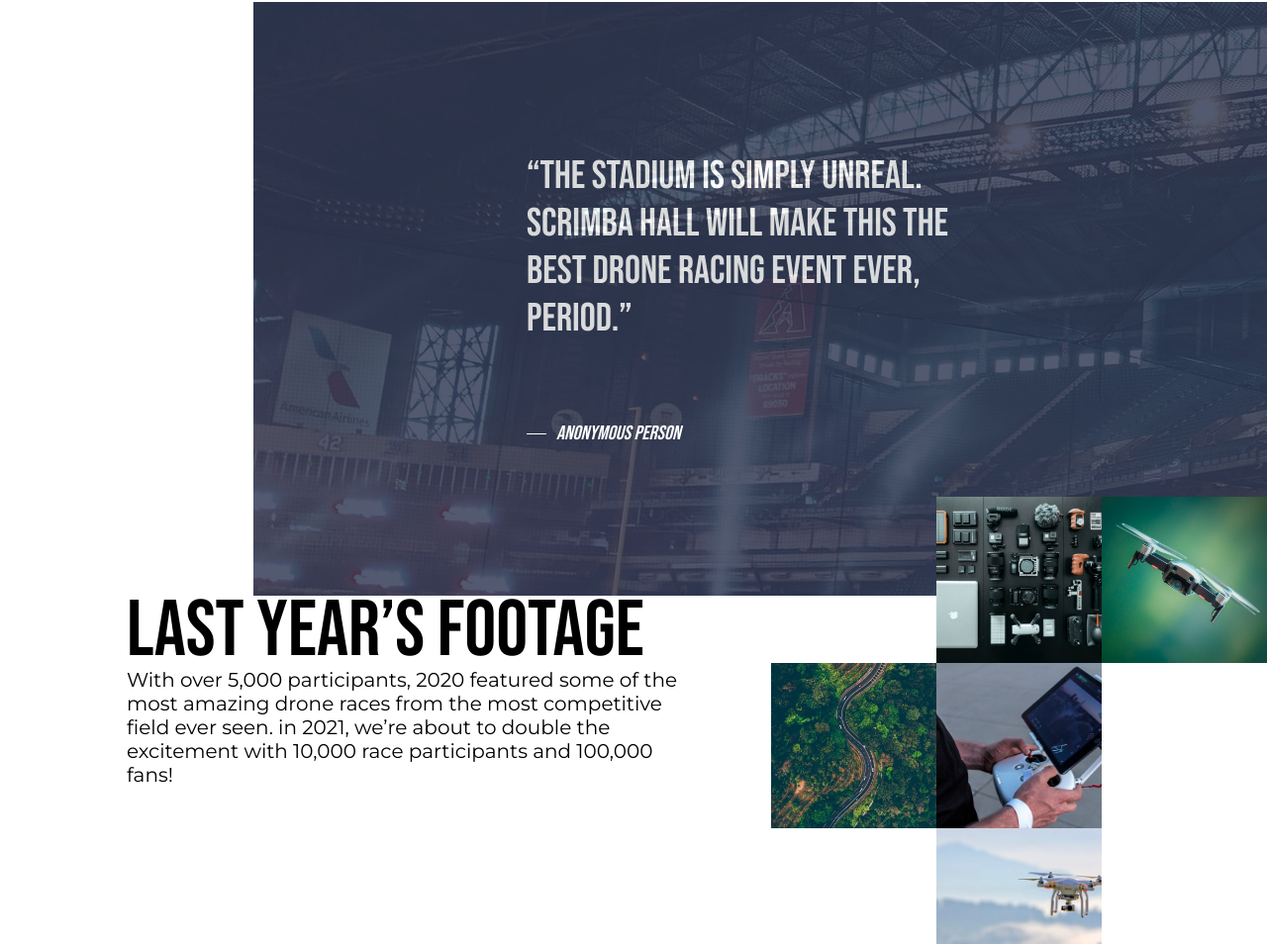
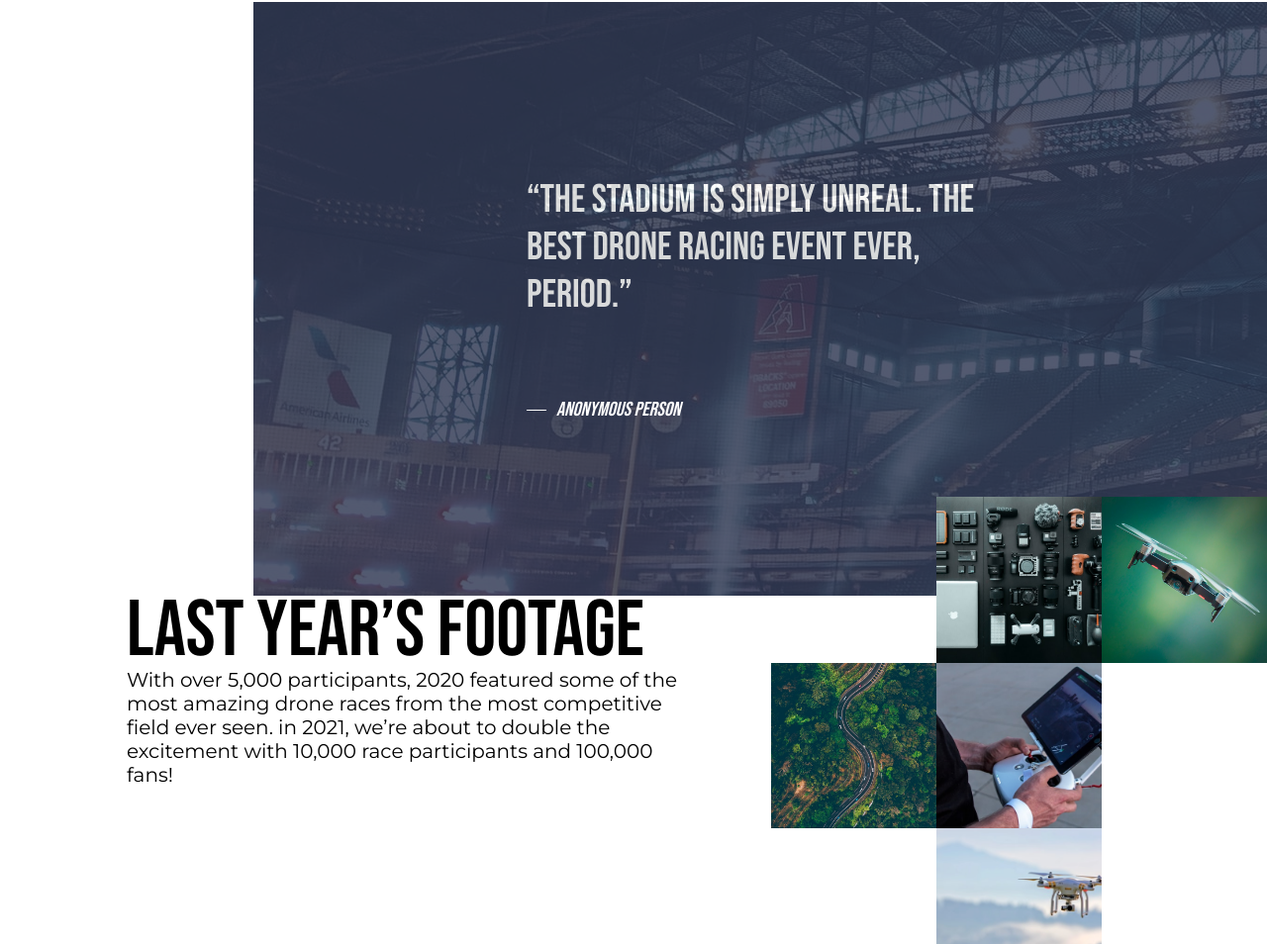
Before and after one commit to kapsarovL/Drone-Event-Landing-Page, a plain HTML site: page index.html in a window 1280 px wide. Shown: the part 815-1769 px from the top of the page at 99% size. Drawn offline with Linux system fonts and the light colour scheme.

Commit message:
first commit

```diff
--- a/index.html
+++ b/index.html
@@ -50,7 +50,7 @@
     </div>
 
     <section class="quote">
-        <blockquote>“the stadium is simply unreal. scrimba hall will make this the best drone
+        <blockquote>“the stadium is simply unreal. the best drone
             racing event ever, period.”</blockquote>
         <cite>Anonymous Person</cite>
     </section>
```
